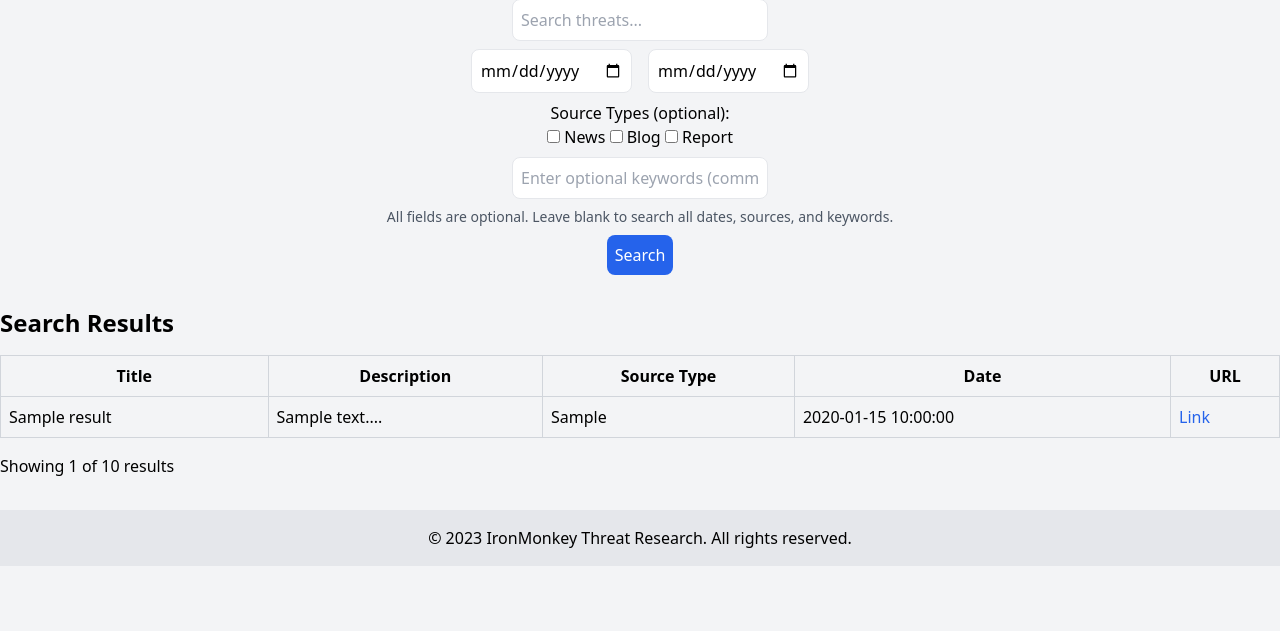
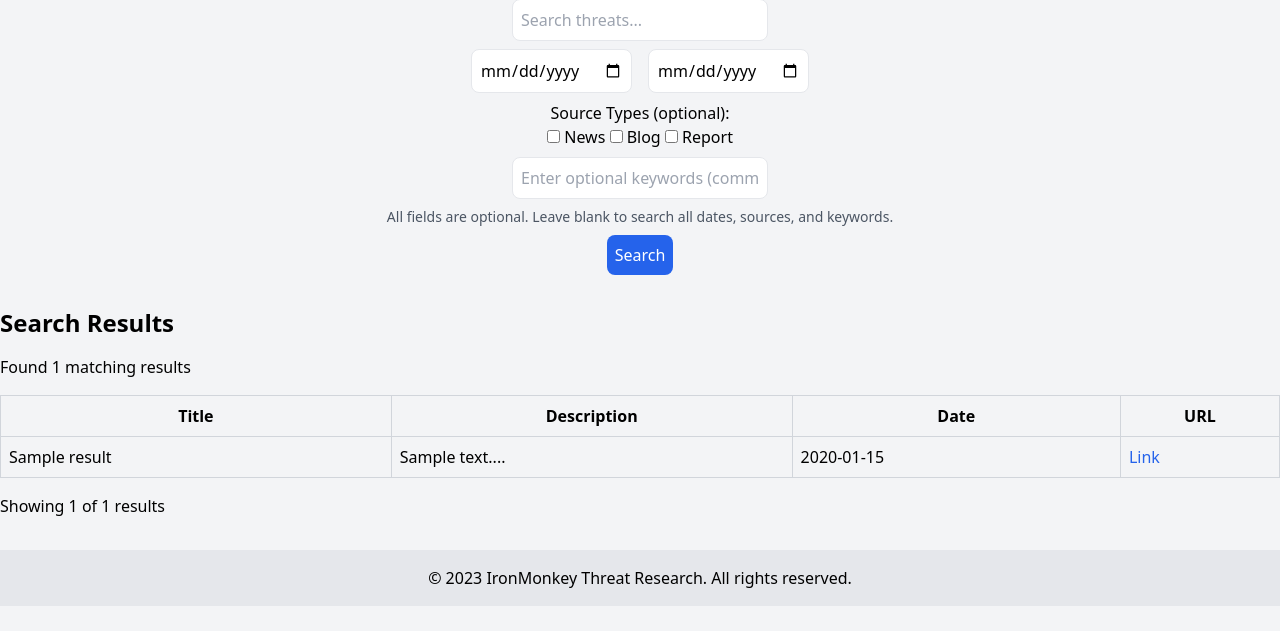
Before and after one commit to HillviewCap/ironmonkey, a Flask app: template templates/search.html in a window 1280 px wide. Shown: the part 169-800 px from the top of the page. Run offline with Flask 3, Linux system fonts and the light colour scheme; the template is opened without the code that fills it: most values are stand-ins (such as "Sample title", 1, 10 or a date in 2020); parts of the project's set-up code (start-up, migrations or seed data) failed here and were passed over; some libraries are stand-ins or nearby versions.

Commit message:
Improved search functionality by displaying the total number of matching results and ensuring the search narrows down the list of items returned from the database.

```diff
--- a/app.py
+++ b/app.py
@@ -620,16 +620,22 @@ def perform_search(form):
 
     try:
         paginated_results = query.paginate(page=page, per_page=per_page)
-        logger.info(f"Search completed. Total results: {paginated_results.total}")
+        total_results = query.count()
+        logger.info(f"Search completed. Total results: {total_results}")
     except Exception as e:
         logger.error(f"Error occurred during search: {str(e)}")
         return render_template(
-            "search_results.html",
+            "search.html",
             error="An error occurred during the search. Please try again.",
+            form=form
         )
 
     return render_template(
-        "search_results.html", results=paginated_results, search_params=search_params
+        "search.html",
+        results=paginated_results,
+        search_params=search_params,
+        total_results=total_results,
+        form=form
     )
 
 
--- a/templates/search.html
+++ b/templates/search.html
@@ -29,13 +29,13 @@
 {% if results and results.items %}
 <div class="mt-8">
     <h2 class="text-2xl font-bold mb-4">Search Results</h2>
+    <p class="mb-4">Found {{ total_results }} matching results</p>
     <div class="overflow-x-auto">
         <table class="w-full border-collapse border border-gray-300">
             <thead>
                 <tr class="bg-gray-100">
                     <th class="border border-gray-300 p-2">Title</th>
                     <th class="border border-gray-300 p-2">Description</th>
-                    <th class="border border-gray-300 p-2">Source Type</th>
                     <th class="border border-gray-300 p-2">Date</th>
                     <th class="border border-gray-300 p-2">URL</th>
                 </tr>
@@ -44,9 +44,8 @@
                 {% for result in results.items %}
                 <tr>
                     <td class="border border-gray-300 p-2">{{ result.title }}</td>
-                    <td class="border border-gray-300 p-2">{{ result.content[:200] }}...</td>
-                    <td class="border border-gray-300 p-2">{{ result.source_type }}</td>
-                    <td class="border border-gray-300 p-2">{{ result.date }}</td>
+                    <td class="border border-gray-300 p-2">{{ result.description[:200] }}...</td>
+                    <td class="border border-gray-300 p-2">{{ result.created_at.strftime('%Y-%m-%d') }}</td>
                     <td class="border border-gray-300 p-2"><a href="{{ result.url }}" target="_blank" class="text-blue-600 hover:underline">Link</a></td>
                 </tr>
                 {% endfor %}
@@ -56,7 +55,7 @@
 
     <div class="mt-4 flex justify-between items-center">
         <div>
-            Showing {{ results.items|length }} of {{ results.total }} results
+            Showing {{ results.items|length }} of {{ total_results }} results
         </div>
         <div>
             {% if results.has_prev %}
@@ -68,7 +67,7 @@
         </div>
     </div>
 </div>
-{% elif results %}
+{% elif results is defined %}
 <div class="mt-8">
     <p>No results found for your search.</p>
 </div>
```
